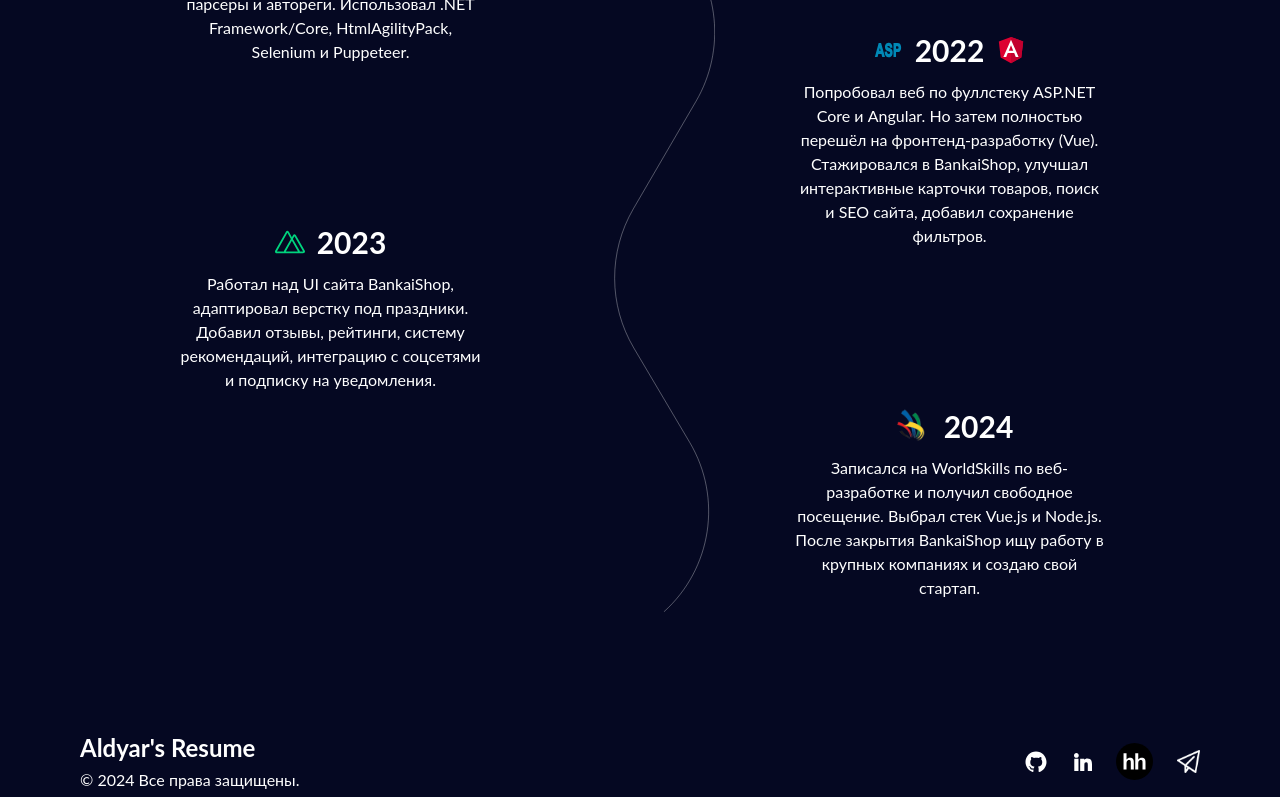
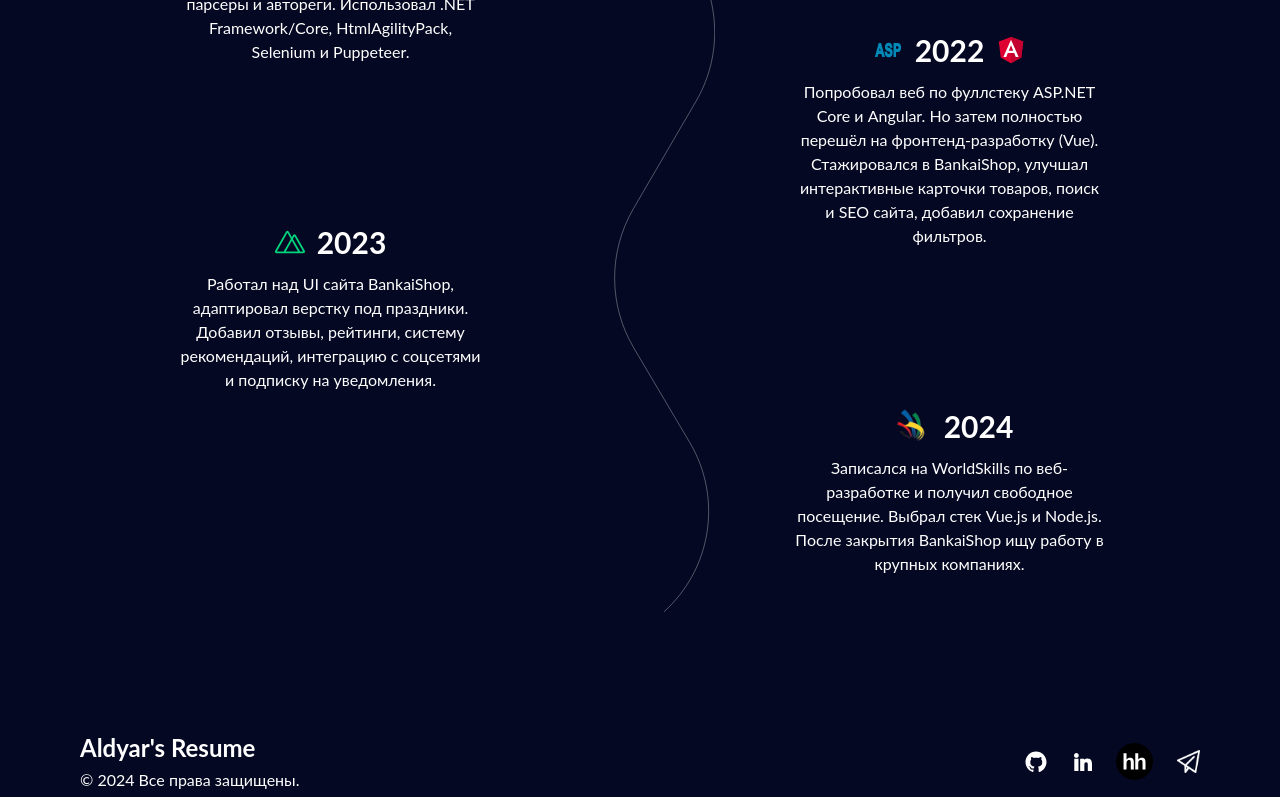
Before and after one commit to Shpaldik/Aldiyar-resume, a Vue app: page / in a window 1280 px wide. Shown: the part 1761-2558 px from the top of the page. Built offline with nearby package versions, Linux system fonts and the light colour scheme.

Commit message:
Мелкие доработки 10.4

```diff
--- a/src/components/History.vue
+++ b/src/components/History.vue
@@ -41,7 +41,7 @@
                 <h3 class="text-3xl font-bold">2024</h3>
               </div>
               <p class="mt-3 text-left md:text-center">
-                Записался на WorldSkills по веб-разработке и получил свободное посещение. Выбрал стек Vue.js и Node.js. После закрытия BankaiShop ищу работу в крупных компаниях и создаю свой стартап.
+                Записался на WorldSkills по веб-разработке и получил свободное посещение. Выбрал стек Vue.js и Node.js. После закрытия BankaiShop ищу работу в крупных компаниях.
               </p>
             </div>
           </div>
--- a/src/components/Info.vue
+++ b/src/components/Info.vue
@@ -29,7 +29,7 @@
                     <button class="bg-green p-2 rounded-xl w-full md:w-auto md:px-4">Оформление через ТК/ГПХ/ИП</button>
                 </div>
                 <p class="mt-4 text-center md:text-left">
-                    Привет! Меня зовут Алдияр, мне 17 лет, живу в Караганде, Казахстан. Учусь на втором курсе колледжа и с 14 лет увлекаюсь программированием. В 15 лет стал фронтенд-разработчиком, стажировался в BankaiShop, где вырос до Junior-разработчика. Мои навыки включают продвинутое знание HTML, CSS, JavaScript, Vue.js, Nuxt.js, Vuex/Pinia, REST API, адаптивный дизайн, Tailwind, SCSS/Sass, Git, Webpack, Node.js, Puppeteer. Я занимаюсь созданием компонентов, управлением состоянием и оптимизацией производительности приложений. Сейчас работаю над стартапом и стремлюсь стать full-stack разработчиком. Планирую вырасти до Middle уровня до конца следующего года.
+                    Привет! Меня зовут Алдияр, мне 17 лет, живу в Караганде, Казахстан. Учусь на втором курсе колледжа и с 14 лет увлекаюсь программированием. В 15 лет стал фронтенд-разработчиком, стажировался в BankaiShop, где вырос до Junior-разработчика. Мои навыки включают продвинутое знание HTML, CSS, JavaScript, Vue.js, Nuxt.js, Vuex/Pinia, REST API, адаптивный дизайн, Tailwind, SCSS/Sass, Git, Webpack, Node.js, Puppeteer. Я занимаюсь созданием компонентов, управлением состоянием и оптимизацией производительности приложений.
                 </p>
             </div>
         </div>
--- a/src/components/Projects.vue
+++ b/src/components/Projects.vue
@@ -46,7 +46,7 @@ export default {
   data() {
     return {
       projects: [
-        { title: 'ADProject', imageSrc: '/ADP.png', route: 'ADProject' },
+        { title: 'ADProject', imageSrc: '/ADP.png'},
         { title: 'Make-Resume', imageSrc: '/Cards.png', route: 'MakeResume' },
         { title: 'Dina-blog', imageSrc: '/DinaBlog.jpg', route: 'DinaBlog' },
         { title: 'Weather-Site', imageSrc: '/Weather.png', url: 'https://new-weather-site.vercel.app/' }
--- a/src/main.js
+++ b/src/main.js
@@ -5,14 +5,12 @@ import { createRouter, createWebHistory } from 'vue-router';
 import App from './App.vue';
 
 import Resume from './pages/Resume.vue';
-import ADProject from './pages/ADProject.vue';
 import MakeResume from './pages/MakeResume.vue';
 import DinaBlog from './pages/DinaBlog.vue';
 
 const app = createApp(App);
 const routes = [
   { path: '/', name: 'Resume', component: Resume },
-  { path: '/ADProject', name: 'ADProject', component: ADProject },
   { path: '/MakeResume', name: 'MakeResume', component: MakeResume },
   { path: '/DinaBlog', name: 'DinaBlog', component: DinaBlog },
 ];
```
